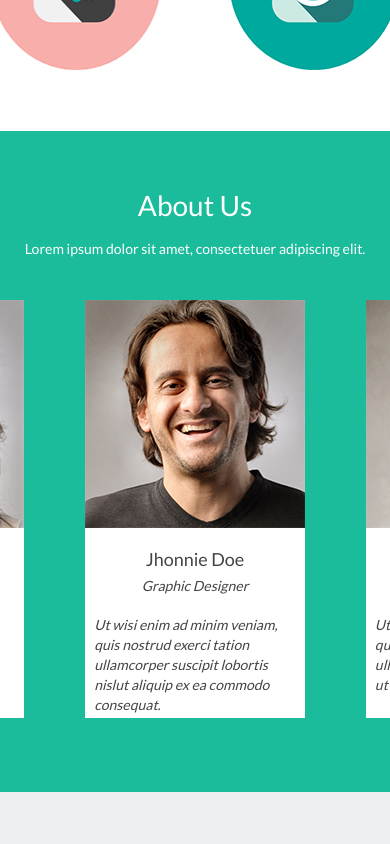
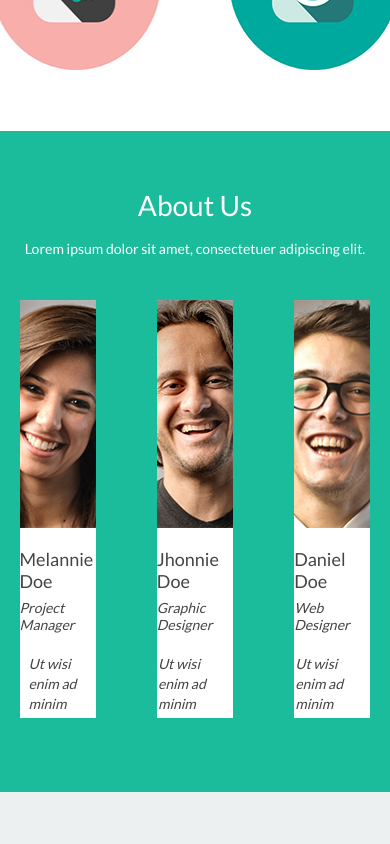
Before and after one commit to rejth/bla-landing, a React (Create React App) app: page / in a window 390 px wide. Shown: the part 697-1541 px from the top of the page. Built offline with nearby package versions, Linux system fonts and the light colour scheme.

Commit message:
some fix

```diff
--- a/src/components/About/About.scss
+++ b/src/components/About/About.scss
@@ -86,3 +86,11 @@ $primary-font-color: #444444;
     color: $primary-font-color;
   }
 }
+
+@media (max-width: 950px) {
+  .about {
+    &__cards-wrapper {
+      width: 90%;
+    }
+  }
+}
```
